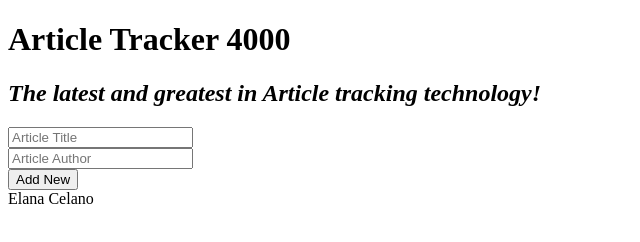
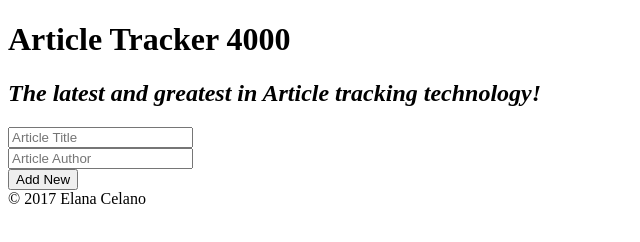
Before and after one commit to elanacelano/All-the-News-That-s-Fit-to-Scrape, a website: page index.html in a window 1280 px wide. Shown: the full height of the page, 0-640 px from the left. Drawn offline with nearby package versions, Linux system fonts and the light colour scheme; no server answers.

Commit message:
corrected html, correct footer

```diff
--- a/index.html
+++ b/index.html
@@ -29,11 +29,10 @@
     </div>
     <script src="https://cdnjs.cloudflare.com/ajax/libs/jquery/3.2.1/jquery.min.js"></script>
     <script src="app.js"></script>
-  <div>
-    <footer>
-      Elana Celano
+   <footer>
+        <div class="container">
+          &copy; 2017 Elana Celano
+        </div>
     </footer>
-  </div>
-
   </body>
 </html>
```
